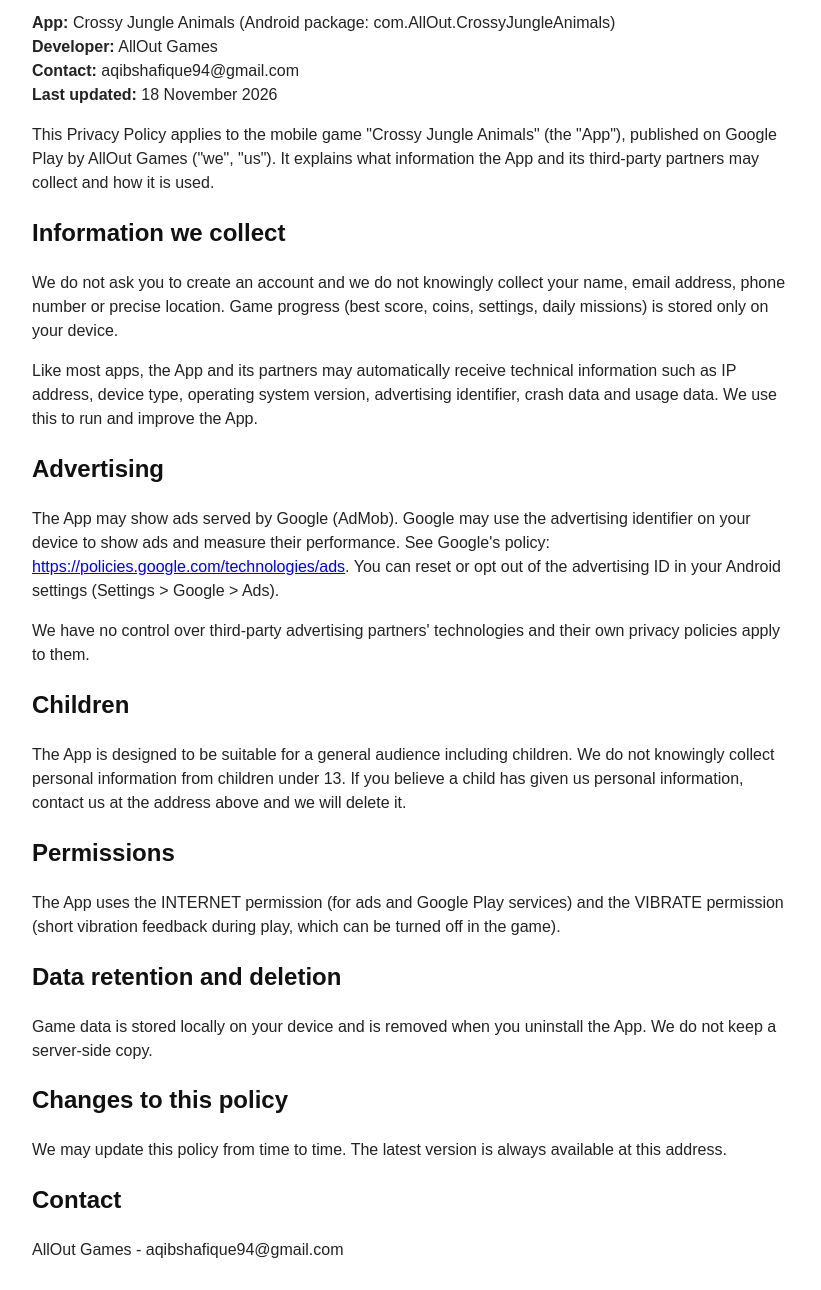
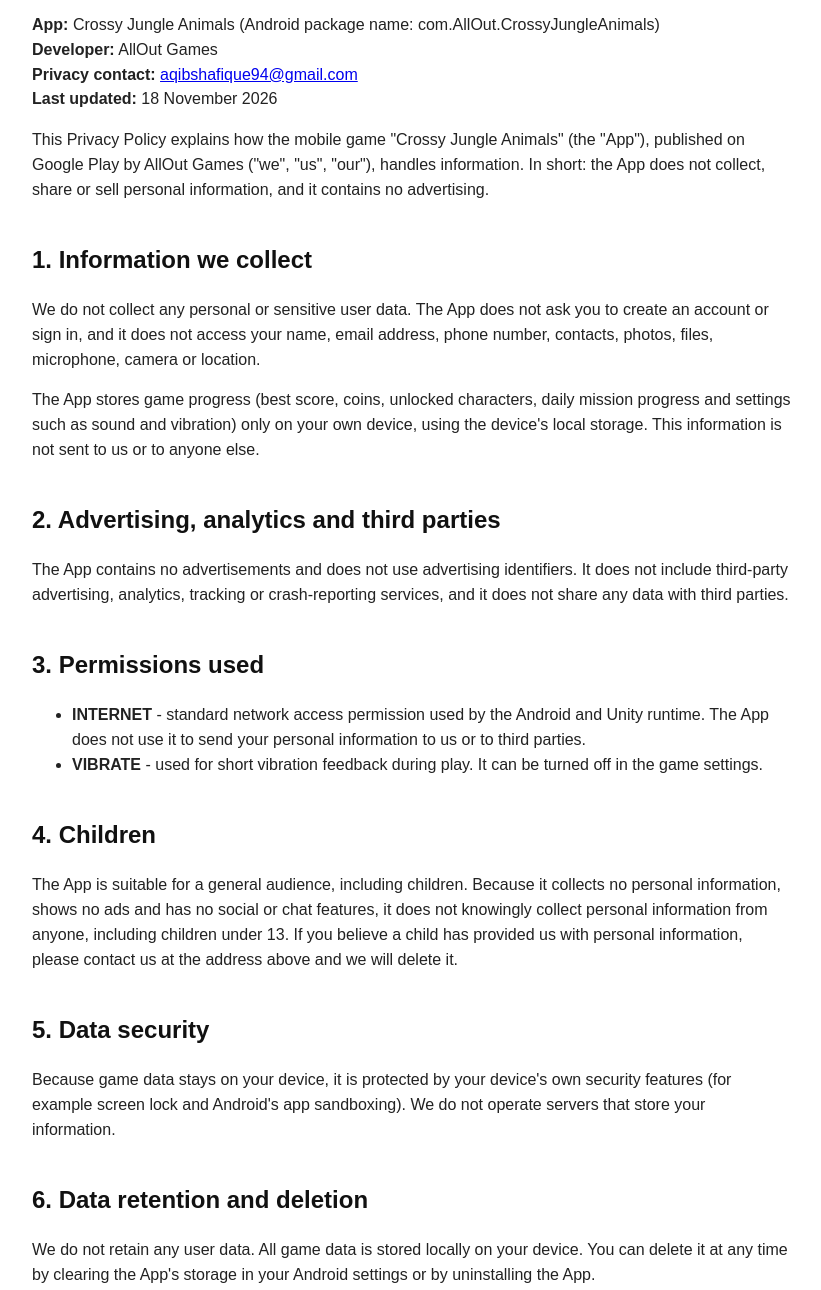
Before and after one commit to Aqib701/crossy-jungle-animals-privacy, a plain HTML site: page index.html in a window 1280 px wide. Shown: the part 90-1380 px from the top of the page, without its empty margins (228-1049 px from the left). Drawn offline with Linux system fonts and the light colour scheme.

Commit message:
Rewrite privacy policy: no ads, no data collected, Google Play structure
Co-Authored-By: Claude Sonnet 5.5 <noreply@anthropic.com>

```diff
--- a/index.html
+++ b/index.html
@@ -4,38 +4,43 @@
 <meta charset="utf-8">
 <meta name="viewport" content="width=device-width, initial-scale=1">
 <title>Privacy Policy - Crossy Jungle Animals</title>
-<style>body{font-family:Arial,sans-serif;max-width:760px;margin:2em auto;padding:0 1em;line-height:1.5;color:#222}h1,h2{color:#111}</style>
+<style>body{font-family:Arial,sans-serif;max-width:760px;margin:2em auto;padding:0 1em;line-height:1.55;color:#222}h1,h2{color:#111}h2{margin-top:1.6em}</style>
 </head>
 <body>
-<h1>Privacy Policy for Crossy Jungle Animals</h1>
-<p><strong>App:</strong> Crossy Jungle Animals (Android package: com.AllOut.CrossyJungleAnimals)<br>
+<h1>Privacy Policy</h1>
+<p><strong>App:</strong> Crossy Jungle Animals (Android package name: com.AllOut.CrossyJungleAnimals)<br>
 <strong>Developer:</strong> AllOut Games<br>
-<strong>Contact:</strong> aqibshafique94@gmail.com<br>
+<strong>Privacy contact:</strong> <a href="mailto:aqibshafique94@gmail.com">aqibshafique94@gmail.com</a><br>
 <strong>Last updated:</strong> 18 November 2026</p>
 
-<p>This Privacy Policy applies to the mobile game "Crossy Jungle Animals" (the "App"), published on Google Play by AllOut Games ("we", "us"). It explains what information the App and its third-party partners may collect and how it is used.</p>
+<p>This Privacy Policy explains how the mobile game "Crossy Jungle Animals" (the "App"), published on Google Play by AllOut Games ("we", "us", "our"), handles information. In short: the App does not collect, share or sell personal information, and it contains no advertising.</p>
 
-<h2>Information we collect</h2>
-<p>We do not ask you to create an account and we do not knowingly collect your name, email address, phone number or precise location. Game progress (best score, coins, settings, daily missions) is stored only on your device.</p>
-<p>Like most apps, the App and its partners may automatically receive technical information such as IP address, device type, operating system version, advertising identifier, crash data and usage data. We use this to run and improve the App.</p>
+<h2>1. Information we collect</h2>
+<p>We do not collect any personal or sensitive user data. The App does not ask you to create an account or sign in, and it does not access your name, email address, phone number, contacts, photos, files, microphone, camera or location.</p>
+<p>The App stores game progress (best score, coins, unlocked characters, daily mission progress and settings such as sound and vibration) only on your own device, using the device's local storage. This information is not sent to us or to anyone else.</p>
 
-<h2>Advertising</h2>
-<p>The App may show ads served by Google (AdMob). Google may use the advertising identifier on your device to show ads and measure their performance. See Google's policy: <a href="https://policies.google.com/technologies/ads">https://policies.google.com/technologies/ads</a>. You can reset or opt out of the advertising ID in your Android settings (Settings &gt; Google &gt; Ads).</p>
-<p>We have no control over third-party advertising partners' technologies and their own privacy policies apply to them.</p>
+<h2>2. Advertising, analytics and third parties</h2>
+<p>The App contains no advertisements and does not use advertising identifiers. It does not include third-party advertising, analytics, tracking or crash-reporting services, and it does not share any data with third parties.</p>
 
-<h2>Children</h2>
-<p>The App is designed to be suitable for a general audience including children. We do not knowingly collect personal information from children under 13. If you believe a child has given us personal information, contact us at the address above and we will delete it.</p>
+<h2>3. Permissions used</h2>
+<ul>
+<li><strong>INTERNET</strong> - standard network access permission used by the Android and Unity runtime. The App does not use it to send your personal information to us or to third parties.</li>
+<li><strong>VIBRATE</strong> - used for short vibration feedback during play. It can be turned off in the game settings.</li>
+</ul>
 
-<h2>Permissions</h2>
-<p>The App uses the INTERNET permission (for ads and Google Play services) and the VIBRATE permission (short vibration feedback during play, which can be turned off in the game).</p>
+<h2>4. Children</h2>
+<p>The App is suitable for a general audience, including children. Because it collects no personal information, shows no ads and has no social or chat features, it does not knowingly collect personal information from anyone, including children under 13. If you believe a child has provided us with personal information, please contact us at the address above and we will delete it.</p>
 
-<h2>Data retention and deletion</h2>
-<p>Game data is stored locally on your device and is removed when you uninstall the App. We do not keep a server-side copy.</p>
+<h2>5. Data security</h2>
+<p>Because game data stays on your device, it is protected by your device's own security features (for example screen lock and Android's app sandboxing). We do not operate servers that store your information.</p>
 
-<h2>Changes to this policy</h2>
-<p>We may update this policy from time to time. The latest version is always available at this address.</p>
+<h2>6. Data retention and deletion</h2>
+<p>We do not retain any user data. All game data is stored locally on your device. You can delete it at any time by clearing the App's storage in your Android settings or by uninstalling the App.</p>
 
-<h2>Contact</h2>
-<p>AllOut Games - aqibshafique94@gmail.com</p>
+<h2>7. Changes to this policy</h2>
+<p>We may update this Privacy Policy from time to time, for example if the App changes. The latest version will always be available at this web address, with the "Last updated" date above.</p>
+
+<h2>8. Contact us</h2>
+<p>If you have questions about this Privacy Policy or about the App's handling of data, contact AllOut Games at <a href="mailto:aqibshafique94@gmail.com">aqibshafique94@gmail.com</a>.</p>
 </body>
 </html>
```
